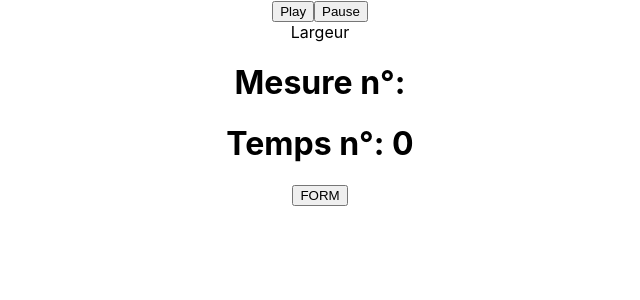
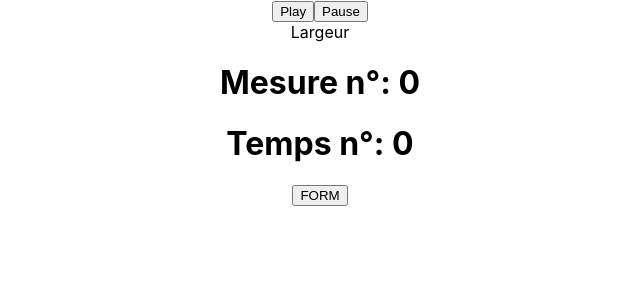
Before and after one commit to dindy/metromod, a React (Create React App) app: page / in a window 1280 px wide. Shown: the top 300 px of the page, without its empty margins (320-960 px from the left). Built offline with nearby package versions, Linux system fonts and the light colour scheme.

Commit message:
Echange d'infos entre la logique et le front

```diff
--- a/src/App.js
+++ b/src/App.js
@@ -12,12 +12,16 @@ function App() {
     nom:"dfsdf",
     segments:[
       {
-        nbMesure:Infinity,
+        nbMesure:5,
         base:4,
-        tempo:60
+        tempo:160
+      },{
+        nbMesure:3,
+        base:2,
+        tempo:90
       }
     ],
-    activeMesure:0,
+    globalMesure:0,
     activeSegment:0,  //index du segment
     activeBeat:0,
     playing:false,
@@ -33,17 +37,18 @@ function App() {
   const biper = new Biper()
 //============================================
 
-const bips = getBips; // point-virgule powaaa
+const bips = getBips(); // point-virgule powaaa
 const asyncLoop = async () => {
-  for await (let bip of bips()) {
-    console.log('from for loop')
+  for await (let bip of bips) {
+    let { activeBeat, activeMesure, globalMesure } = bip
+
     biper.play()
-    if(bip === 1){
+    if(bip.activeBeat === 1){
       biper.changeFrequency(1000)
     }
     biper.stop(0.2)
 
-    let newState = { ...partition,  playing: true, biping: true, activeBeat: bip}
+    let newState = { ...partition,  playing: true, biping: true, activeBeat, activeMesure, globalMesure}
     setPartition(newState)
     newState = { ...newState, biping: false}
     setTimeout(() => {
@@ -73,6 +78,7 @@ const currentPage = () => {
       biping={partition.biping}
       playing={partition.playing}
       activeBeat={partition.activeBeat}
+      globalMesure={partition.globalMesure}
     />
   }else if (page === "#form"){
     return <Form />
--- a/src/LogicMetro.js
+++ b/src/LogicMetro.js
@@ -1,17 +1,8 @@
 //State global du metronome
 let state = {
-    nom: "dfsdf",
-    segments: [{
-        nbMesure: 2,
-        base: 4,
-        tempo: 120
-    },{
-        nbMesure: 2,
-        base: 3,
-        tempo: 60
-    }],
     //Numero de la mesure dans la partition
     activeMesure: 1,
+    globalMesure:1,
     ////index du segment
     indexActiveSegment: 0,
     //Numero du temps dans la mesure
@@ -41,8 +32,9 @@ const bips = {
 }
 
   //Charge le state depuis l'application
-export const init = (state) => {
-    state = {...state}
+export const init = (initialState) => {
+    state.nom = initialState.nom
+    state.segments = initialState.segments
 }
 
 // Gere la localisation dans la partition
@@ -66,6 +58,7 @@ const updateMesure = (state, nbMesure, indexActiveSegment) => {
         //Check si c'est le dernier segment de la partition
         if (indexActiveSegment == state.segments.length - 1) {
             //Si oui, renvoie que c'est finit
+            state.globalMesure = 1
             return {...newState, finished: true}
         } else {
             //Passe au segment suivant dans la partition
@@ -86,6 +79,7 @@ const updateBeat = (state, base, nbMesure, indexActiveSegment) => {
     if (state.activeBeat + 1 > base) {
         //Reset au premier temps
         newState.activeBeat = 1
+        newState.globalMesure = newState.globalMesure + 1
         //Declenche update de la mesure
         newState = updateMesure(newState, nbMesure, indexActiveSegment)
     //Sinon on passe au temps suivant
@@ -115,7 +109,7 @@ export const play = () => {
 
     //Si c'est le premier temps de la premiere mesure du segment
     if(state.activeBeat == 1){
-        globalResolve({ value: state.activeBeat, done: false })
+        globalResolve({ value: {activeBeat: state.activeBeat, globalMesure: state.globalMesure}, done: false })
         state = updateStatePosition(state)
     }
 
@@ -125,11 +119,11 @@ export const play = () => {
             //Nettoie l'interval
             clearInterval(interval)
             //Reset du state au default
-            state = { ...state, playing: false , activeMesure: 1, indexActiveSegment: 0, activeBeat: 1, finished:false }
+            state = { ...state, playing: false , globalMesure: 1, indexActiveSegment: 0, activeBeat: 1, finished:false }
             globalResolve({ done: true })
             return
         }
-        globalResolve({ value: state.activeBeat, done: false })
+        globalResolve({ value: {activeBeat: state.activeBeat, globalMesure: state.globalMesure}, done: false })
         //Save le dernier segment en cours
         const lastSegment = state.indexActiveSegment
         //MAJ de la position dans la partition
--- a/src/components/Metronome.js
+++ b/src/components/Metronome.js
@@ -7,7 +7,7 @@ const Metronome = props => {
             <button onClick= {props.clickPlayHandler}>Play</button>
             <button onClick={props.clickPauseHandler}>Pause</button>
             <div className={props.biping ? 'biping' : 'not-biping'}>Largeur</div>
-            <h1>Mesure n°: {props.activeMesure}</h1>
+            <h1>Mesure n°: {props.globalMesure}</h1>
             <h1>Temps n°: {props.activeBeat}</h1>
         </div>
     )
```
